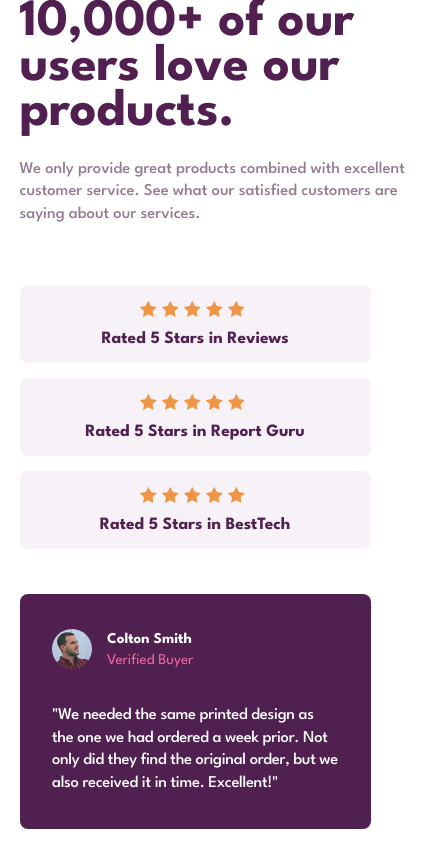
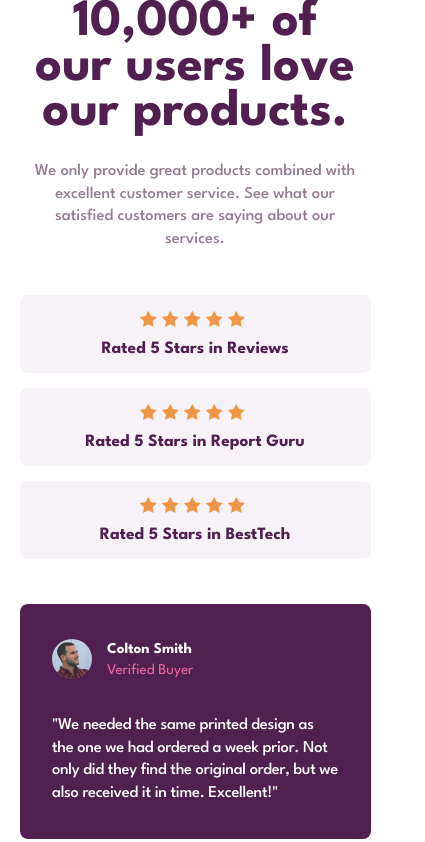
Before and after one commit to Smailen5/social-proof-section-master, a plain HTML site: page index.html in a window 390 px wide. Shown: the top 842 px of the page, 425 px wide, since content can reach past the window. Drawn offline with Linux system fonts and the light colour scheme.

Commit message:
ridimensionato il titolo e il suo paragrafo

```diff
--- a/style.css
+++ b/style.css
@@ -234,12 +234,25 @@ blockquote p {
 
     main .container {
         flex-direction: column;
+        align-items: center;
         width: 100%;
     }
 
+    main .cnt {
+        width: 327px;
+        height: 250px;
+        text-align: center;
+        margin-bottom: 3rem;
+    }
+
+    main .cnt h1,
+    main .cnt p {
+        width: 100%;
+    }
+
+
     .container-review {
         width: 100%;
-        /* height: 250px; */
         align-items: normal;
         margin-bottom: 3rem;
     }
@@ -254,14 +267,17 @@ blockquote p {
     .icon-container {
         margin: 0;
     }
+
     .container-figure {
         flex-direction: column;
         height: auto;
         gap: 1rem;
     }
+
     .container-figure figure {
         width: 100%;
     }
+
     .container-figure .container-img {
         width: 286px;
     }
```
